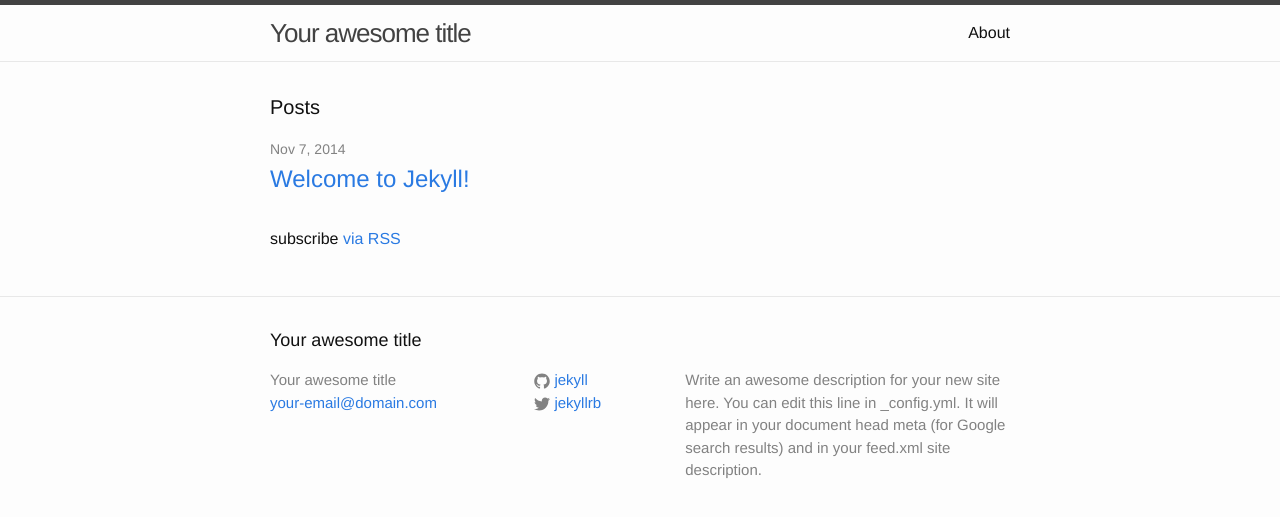
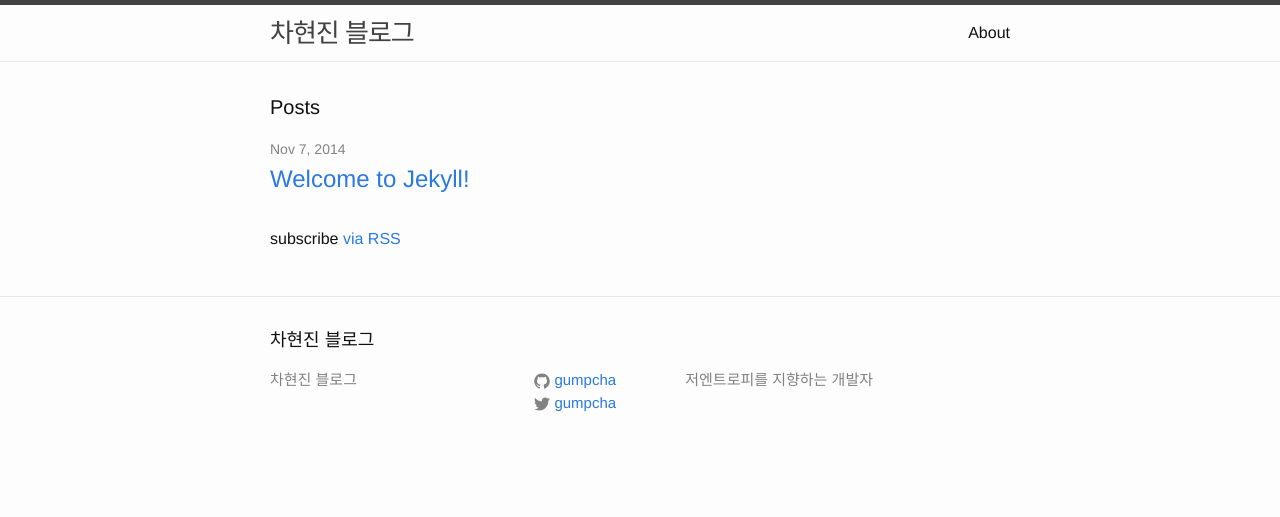
Before and after one commit to gumpcha/gumpcha.github.io, a Jekyll site: the page built from index.html, in a window 1280 px wide. Shown: the top 517 px of the page. Built offline with Jekyll 4.4.1, drawn with Linux system fonts in a browser that asks for light colours; Markdown is read by kramdown in place of the engine named in the settings.

Commit message:
update jekyll config

```diff
--- a/_config.yml
+++ b/_config.yml
@@ -1,14 +1,12 @@
 # Site settings
-title: Your awesome title
-email: your-email@domain.com
+title: 차현진 블로그
+email:
 description: > # this means to ignore newlines until "baseurl:"
-  Write an awesome description for your new site here. You can edit this
-  line in _config.yml. It will appear in your document head meta (for
-  Google search results) and in your feed.xml site description.
+  저엔트로피를 지향하는 개발자
 baseurl: "" # the subpath of your site, e.g. /blog/
-url: "http://yourdomain.com" # the base hostname & protocol for your site
-twitter_username: jekyllrb
-github_username:  jekyll
+url: "http://gumpcha.github.io" # the base hostname & protocol for your site
+twitter_username: gumpcha
+github_username:  gumpcha
 
 # Build settings
-markdown: kramdown
+markdown: redcarpet
```
